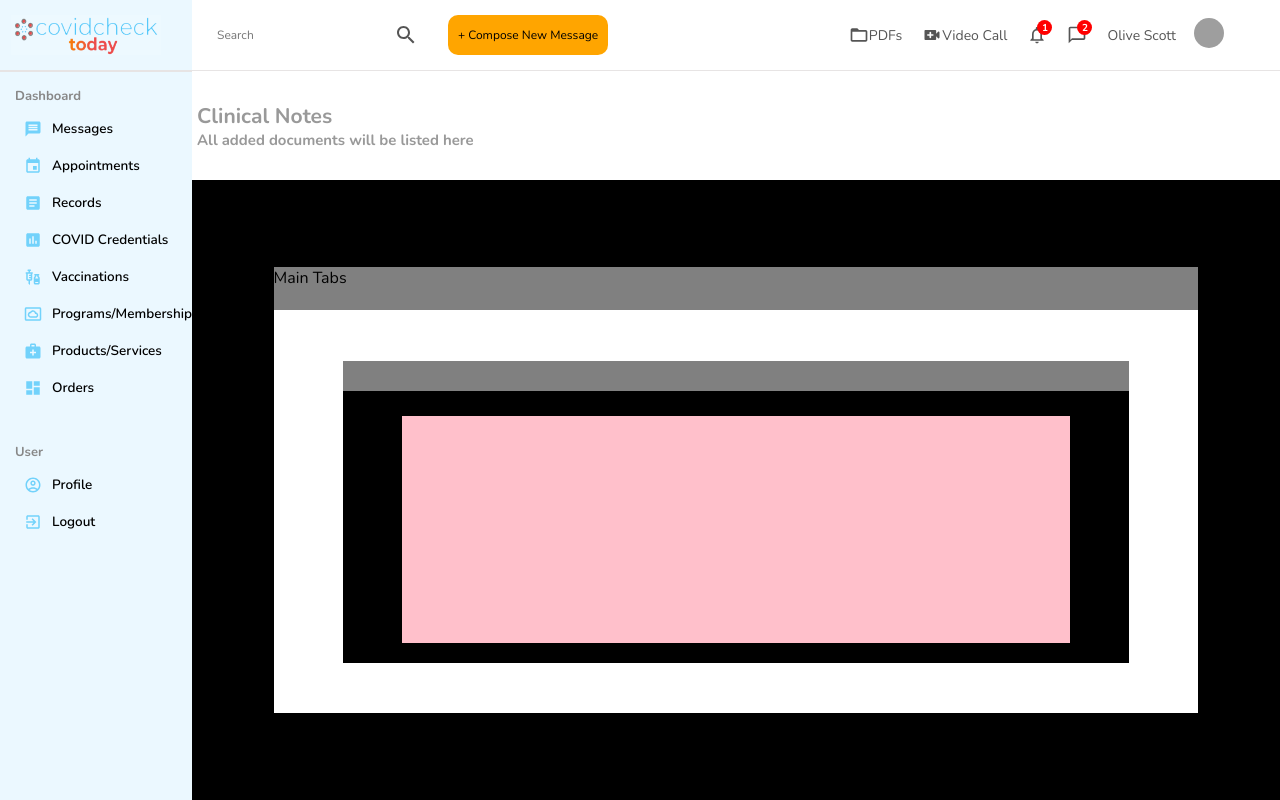
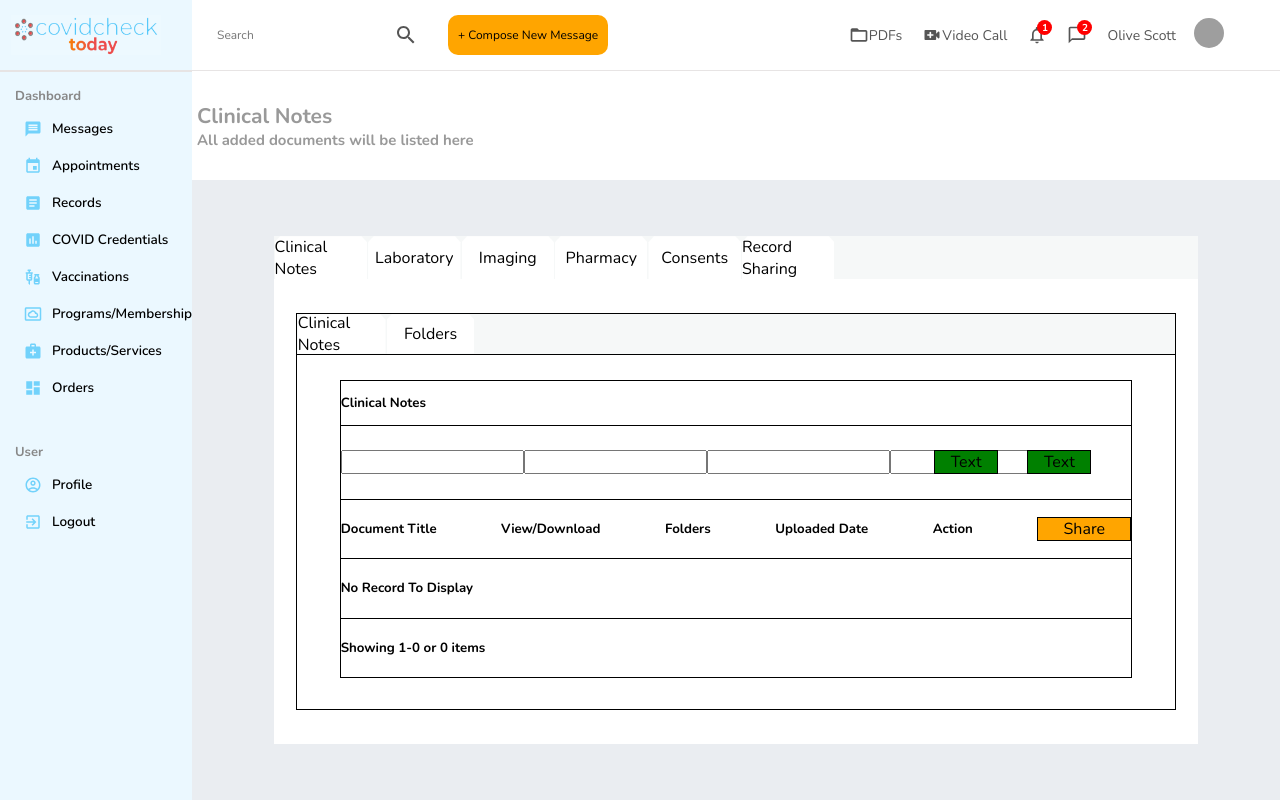
Before and after one commit to nascott94/telahealth-portal, a React (Create React App) app: page /records in a window 1280 px wide. Shown: the top 800 px of the page. Built offline with nearby package versions, Linux system fonts and the light colour scheme; grey boxes are pictures that could not be loaded.

Commit message:
pushing for nat

```diff
--- a/src/pages/Appointments.js
+++ b/src/pages/Appointments.js
@@ -1,7 +1,7 @@
-import React from 'react';
-import styled from 'styled-components';
-import Navbar from '../components/homepage/Navbar';
-import Sidebar from '../components/homepage/Sidebar';
+import React from "react";
+import styled from "styled-components";
+import Navbar from "../components/homepage/Navbar";
+import Sidebar from "../components/homepage/Sidebar";
 
 const Container = styled.div`
   height: 100vh;
@@ -130,7 +130,7 @@ const RightMainContentBoxOptionsContainterRight = styled.div`
 `;
 
 const RightMainContentBoxAppointmentsBox = styled.div`
-  height: 368px;
+  height: 62%;
   width: 60%;
   background-color: white;
   border-radius: 10px;
--- a/src/pages/Records.js
+++ b/src/pages/Records.js
@@ -64,7 +64,7 @@ const RightMainTopRight = styled.div`
 const RightMainBottom = styled.div`
   height: 85%;
   width: 100%;
-  background-color: black;
+  background-color: #eaedf1;
   display: flex;
   flex-direction: column;
   justify-content: center;
@@ -74,11 +74,12 @@ const RightMainBottom = styled.div`
 const RightMainBottomMainTabs = styled.div`
   width: 85%;
   height: 7%;
-  background: grey;
+  background-color: #f6f8f8;
+  display: flex;
 `;
 
 const RightMainBottomContainer = styled.div`
-  height: 65%;
+  height: 75%;
   width: 85%;
   background-color: white;
   display: flex;
@@ -88,52 +89,125 @@ const RightMainBottomContainer = styled.div`
 `;
 
 const RightMainBottomSubContainer = styled.div`
-  height: 75%;
-  width: 85%;
-  background-color: black;
+  height: 85%;
+  width: 95%;
+  background-color: white;
   display: flex;
   flex-direction: column;
   align-items: center;
+  border: 1px solid black;
+  z-index: 99;
 `;
 
 const RightMainBottomSubTabs = styled.div`
   width: 100%;
   height: 10%;
-  background: grey;
+  background-color: #f6f8f8;
+  display: flex;
+  border-bottom: 1px solid black;
+`;
+
+const RightMainBottomSubTabBoxes = styled.div`
+  width: 10%;
+  height: 100%;
+  background: white;
+  display: flex;
+  justify-content: center;
+  align-items: center;
+  clip-path: polygon(6% 0, 94% 0, 100% 14%, 100% 99%, 0 100%, 0 14%);
+  margin-left: 1px;
 `;
 
 const RightMainBottomSubContainerTwo = styled.div`
   height: 75%;
-  width: 85%;
-  background-color: pink;
+  width: 90%;
+  background-color: white;
   margin-top: 25px;
   display: flex;
   flex-direction: column;
+  border: 1px solid black;
 `;
 
 const SubContainerTwoSection1 = styled.div`
-  height: 20%;
+  height: 15%;
   width: 100%;
+  background-color: none;
+  display: flex;
+  align-items: center;
+  border-bottom: 1px solid black;
 `;
 
 const SubContainerTwoSection2 = styled.div`
-  height: 20%;
+  height: 25%;
   width: 100%;
+  display: flex;
+  background-color: none;
+  border-bottom: 1px solid black;
+`;
+
+const SubContainerTwoSection2Left = styled.div`
+  height: 100%;
+  width: 70%;
+  display: flex;
+  justify-content: space-between;
+  align-items: center;
+`;
+
+const SubContainerTwoSection2Right = styled.div`
+  height: 100%;
+  width: 30%;
+  display: flex;
+  justify-content: space-between;
+  align-items: center;
+  padding-left: 40px;
+  padding-right: 40px;
+`;
+
+const SubContainerTwoSection2Button = styled.div`
+  height: 22px;
+  width: 62px;
+  background-color: green;
+  border: 0.5px solid black;
+  display: flex;
+  justify-content: center;
+  align-items: center;
 `;
 
 const SubContainerTwoSection3 = styled.div`
   height: 20%;
   width: 100%;
+  background-color: none;
+  display: flex;
+  justify-content: space-between;
+  align-items: center;
+  border-bottom: 1px solid black;
+`;
+
+const SubContainerTwoSection3Button = styled.div`
+  height: 22px;
+  width: 92px;
+  background-color: orange;
+  border: 0.5px solid black;
+  display: flex;
+  justify-content: center;
+  align-items: center;
 `;
 
 const SubContainerTwoSection4 = styled.div`
   height: 20%;
   width: 100%;
+  display: flex;
+  align-items: center;
+  background-color: white;
+  border-bottom: 1px solid black;
 `;
 
 const SubContainerTwoSection5 = styled.div`
   height: 20%;
   width: 100%;
+  background-color: none;
+  display: flex;
+  align-items: center;
 `;
 
 const Records = () => {
@@ -154,11 +228,71 @@ const Records = () => {
               <RightMainTopRight></RightMainTopRight>
             </RightMainTop>
             <RightMainBottom>
-              <RightMainBottomMainTabs>Main Tabs</RightMainBottomMainTabs>
+              <RightMainBottomMainTabs>
+                <RightMainBottomSubTabBoxes>
+                  Clinical Notes
+                </RightMainBottomSubTabBoxes>
+                <RightMainBottomSubTabBoxes>
+                  Laboratory
+                </RightMainBottomSubTabBoxes>
+                <RightMainBottomSubTabBoxes>Imaging</RightMainBottomSubTabBoxes>
+                <RightMainBottomSubTabBoxes>
+                  Pharmacy
+                </RightMainBottomSubTabBoxes>
+                <RightMainBottomSubTabBoxes>
+                  Consents
+                </RightMainBottomSubTabBoxes>
+                <RightMainBottomSubTabBoxes>
+                  Record Sharing
+                </RightMainBottomSubTabBoxes>
+              </RightMainBottomMainTabs>
               <RightMainBottomContainer>
                 <RightMainBottomSubContainer>
-                  <RightMainBottomSubTabs></RightMainBottomSubTabs>
-                  <RightMainBottomSubContainerTwo></RightMainBottomSubContainerTwo>
+                  <RightMainBottomSubTabs>
+                    <RightMainBottomSubTabBoxes>
+                      Clinical Notes
+                    </RightMainBottomSubTabBoxes>
+                    <RightMainBottomSubTabBoxes>
+                      Folders
+                    </RightMainBottomSubTabBoxes>
+                  </RightMainBottomSubTabs>
+                  <RightMainBottomSubContainerTwo>
+                    <SubContainerTwoSection1>
+                      <h5>Clinical Notes</h5>
+                    </SubContainerTwoSection1>
+                    <SubContainerTwoSection2>
+                      <SubContainerTwoSection2Left>
+                        <input type="text" id="1name" name="1name" />
+                        <input type="text" id="2name" name="2name" />
+                        <input type="text" id="3name" name="3name" />
+                        <input type="text" id="4name" name="4name" />
+                      </SubContainerTwoSection2Left>
+                      <SubContainerTwoSection2Right>
+                        <SubContainerTwoSection2Button>
+                          Text
+                        </SubContainerTwoSection2Button>
+                        <SubContainerTwoSection2Button>
+                          Text
+                        </SubContainerTwoSection2Button>
+                      </SubContainerTwoSection2Right>
+                    </SubContainerTwoSection2>
+                    <SubContainerTwoSection3>
+                      <h5>Document Title</h5>
+                      <h5>View/Download</h5>
+                      <h5>Folders</h5>
+                      <h5>Uploaded Date</h5>
+                      <h5>Action</h5>
+                      <SubContainerTwoSection3Button>
+                        Share
+                      </SubContainerTwoSection3Button>
+                    </SubContainerTwoSection3>
+                    <SubContainerTwoSection4>
+                      <h5>No Record To Display</h5>
+                    </SubContainerTwoSection4>
+                    <SubContainerTwoSection5>
+                      <h5>Showing 1-0 or 0 items</h5>
+                    </SubContainerTwoSection5>
+                  </RightMainBottomSubContainerTwo>
                 </RightMainBottomSubContainer>
               </RightMainBottomContainer>
             </RightMainBottom>
--- a/src/pages/Vaccinations.js
+++ b/src/pages/Vaccinations.js
@@ -1,7 +1,7 @@
-import React from 'react';
-import styled from 'styled-components';
-import Navbar from '../components/homepage/Navbar';
-import Sidebar from '../components/homepage/Sidebar';
+import React from "react";
+import styled from "styled-components";
+import Navbar from "../components/homepage/Navbar";
+import Sidebar from "../components/homepage/Sidebar";
 
 const Container = styled.div`
   height: 100vh;
@@ -67,6 +67,21 @@ const RightMainBottom = styled.div`
   background-color: black;
 `;
 
+const MainTop = styled.div`
+  height: 500px;
+  width: 100%;
+`;
+
+const MainMiddle = styled.div`
+  height: 500px;
+  width: 100%;
+`;
+
+const MainBottom = styled.div`
+  height: 500px;
+  width: 100%;
+`;
+
 const Button = styled.div`
   width: 30%;
   height: 10%;
```
Also changed, not shown: src/components/homepage/Navbar.js (+11 -11 lines).
